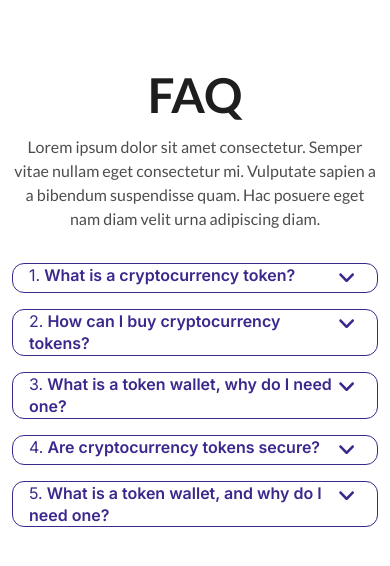
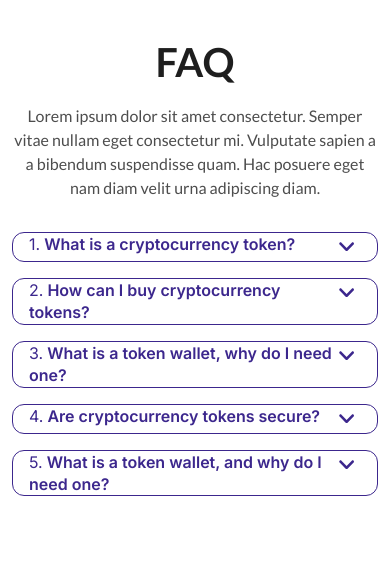
Before and after one commit to neharadialcode/tailwind-common-components, a React (Create React App) app: page / in a window 390 px wide. Shown: the top 566 px of the page. Built offline with nearby package versions, Linux system fonts and the light colour scheme.

Commit message:
faq-first-padding-same

```diff
--- a/src/components/FaqSection.jsx
+++ b/src/components/FaqSection.jsx
@@ -32,8 +32,8 @@ export function FaqSection() {
 
   return (
     <>
-      <div className="container mx-auto px-3 md:px-5 pt-[71px] pb-[126px]">
-        <h1 className="font-Lato text-light-blackE mb-4 font-bold text-5xl text-center">
+      <div className="container mx-auto px-3 md:px-5 pt-8 sm:pt-12 lg:pt-[71px] pb-8 sm:pb-12 lg:pb-[126px]">
+        <h1 className="font-Lato text-light-blackE mb-3  sm:mb-4 font-bold text-[40px] sm:text-5xl text-center">
           FAQ
         </h1>
         <p className="font-Lato text-base text-light-black text-center mx-auto max-w-[788px] leading-[150%] pb-4  ">
```
